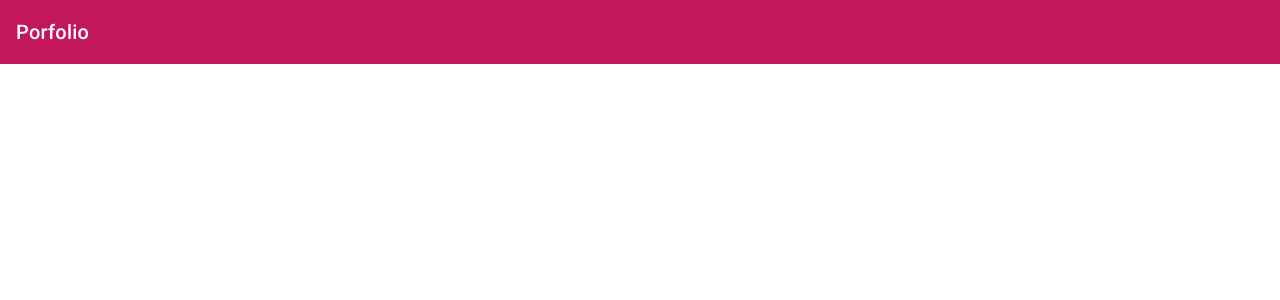
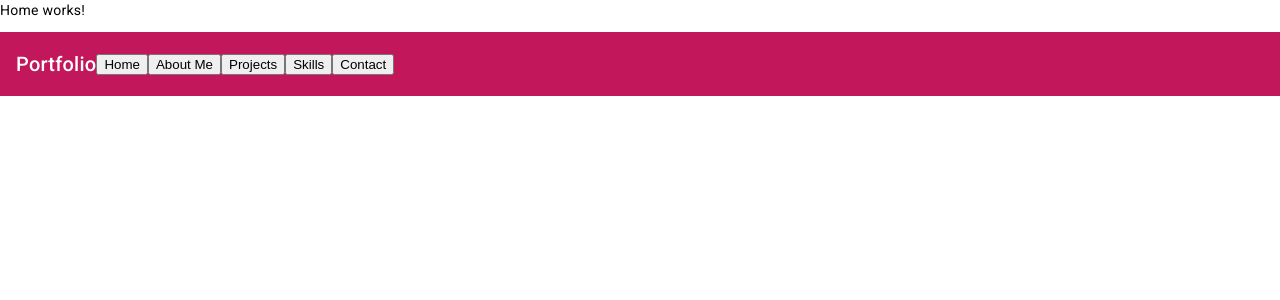
Before and after one commit to Natalia392/Project-portfolio, an Angular app in the folder portfolio/: page / in a window 1280 px wide. Shown: the top 300 px of the page. Built offline with nearby package versions, Linux system fonts and the light colour scheme.

Commit message:
feat: conect routes in toolbar to all views

```diff
--- a/portfolio/src/app/app.module.ts
+++ b/portfolio/src/app/app.module.ts
@@ -30,7 +30,7 @@ import { ProjectComponent } from './components/common/project/project.component'
     BrowserModule,
     AppRoutingModule,
     BrowserAnimationsModule,
-    MaterialModule
+    MaterialModule,
   ],
   providers: [],
   bootstrap: [AppComponent]
--- a/portfolio/src/app/components/about-me/about-me.component.html
+++ b/portfolio/src/app/components/about-me/about-me.component.html
@@ -1 +1,2 @@
+<p>About me works!</p>
 <app-header></app-header>
--- a/portfolio/src/app/components/common/header/header.component.css
+++ b/portfolio/src/app/components/common/header/header.component.css
@@ -0,0 +1,7 @@
+.mat-tab-label {
+  padding: 10px; /* Ajusta este valor según tus necesidades */
+}
+
+/* .tab-link {
+  display:inline;
+} */
--- a/portfolio/src/app/components/common/header/header.component.html
+++ b/portfolio/src/app/components/common/header/header.component.html
@@ -1,3 +1,11 @@
 <mat-toolbar color="primary">
-  <span>Porfolio</span>
+Portfolio
+<button routerLink="">Home</button>
+<button routerLink="/about-me">About Me</button>
+<button routerLink="/projects">Projects</button>
+<button routerLink="/skills">Skills</button>
+<button routerLink="/contact">Contact</button>
+
 </mat-toolbar>
+
+<router-outlet></router-outlet>
--- a/portfolio/src/app/components/common/header/header.component.ts
+++ b/portfolio/src/app/components/common/header/header.component.ts
@@ -1,4 +1,5 @@
 import { Component } from '@angular/core';
+import { Router } from '@angular/router';
 
 @Component({
   selector: 'app-header',
@@ -6,5 +7,26 @@ import { Component } from '@angular/core';
   styleUrls: ['./header.component.css']
 })
 export class HeaderComponent {
+  constructor(private router: Router) {}
 
+  goHome() {
+    this.router.navigate(['']);
+  }
+
+  goAbout() {
+    console.log('hola')
+    this.router.navigate(['about-me']);
+  }
+
+  goProjects() {
+    this.router.navigate(['projects']);
+  }
+
+  goSkills() {
+    this.router.navigate(['skills']);
+  }
+
+  goContact() {
+    this.router.navigate(['contact']);
+  }
 }
--- a/portfolio/src/app/components/contact/contact.component.html
+++ b/portfolio/src/app/components/contact/contact.component.html
@@ -1 +1,2 @@
 <p>contact works!</p>
+<app-header></app-header>
--- a/portfolio/src/app/components/home/home.component.html
+++ b/portfolio/src/app/components/home/home.component.html
@@ -1 +1,2 @@
+<p>Home works!</p>
 <app-header></app-header>
--- a/portfolio/src/app/components/projects/projects.component.html
+++ b/portfolio/src/app/components/projects/projects.component.html
@@ -1 +1,2 @@
 <p>projects works!</p>
+<app-header></app-header>
--- a/portfolio/src/app/components/skills/skills.component.html
+++ b/portfolio/src/app/components/skills/skills.component.html
@@ -1 +1,2 @@
 <p>skills works!</p>
+<app-header></app-header>
```
Also changed, not shown: portfolio/src/app/modules/material/material.module.ts (+5 -2 lines).
